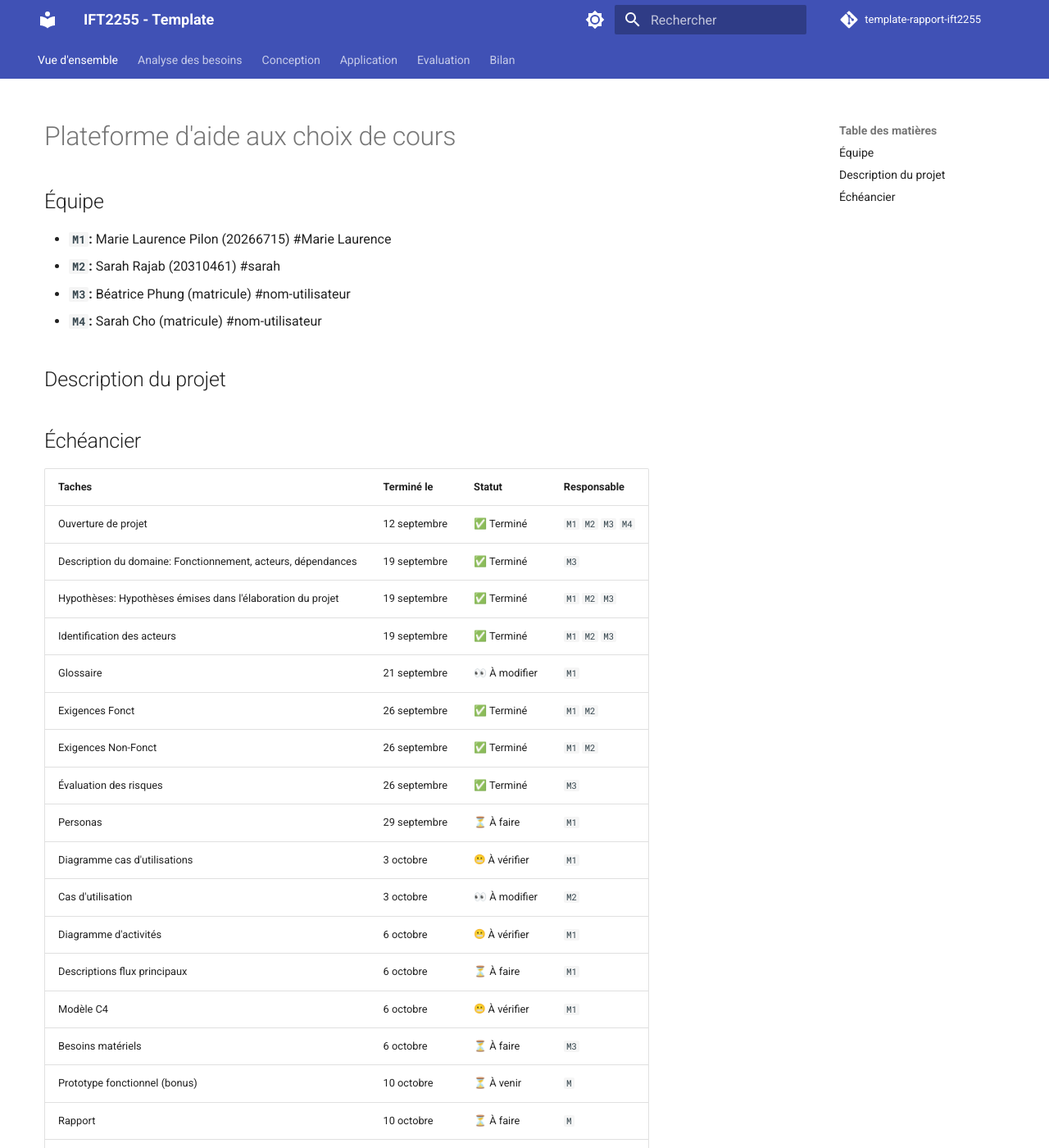
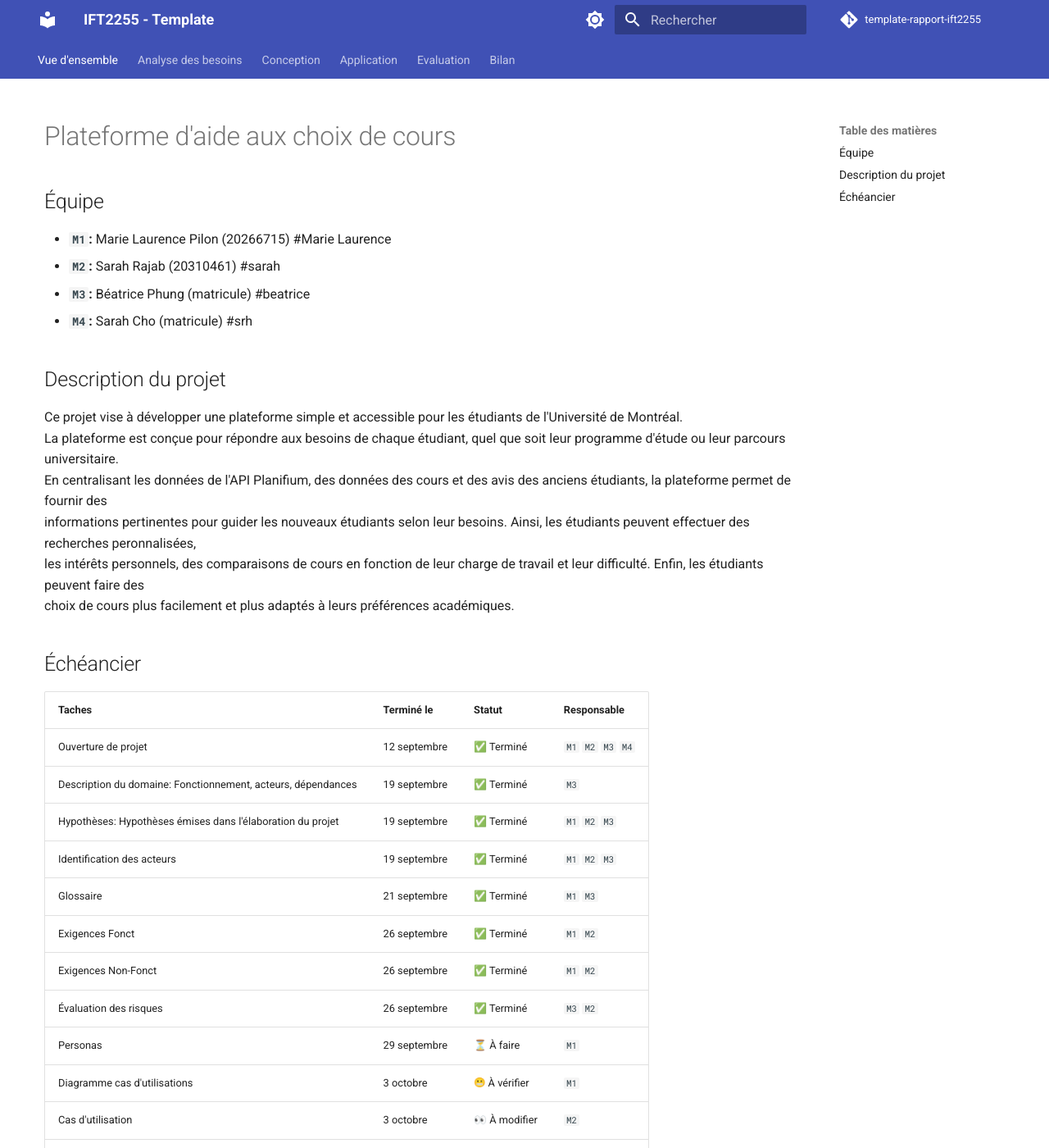
Before and after one commit to mango825/devoir-1, an MkDocs documentation site: the page built from docs/index.md, in a window 1280 px wide and 1400 px high. Shown: the whole window at 82% size. Built offline with MkDocs 1.6.1 and Material for MkDocs 9.7.7, drawn with Linux system fonts in a browser that asks for light colours; emoji names are drawn with the system emoji font; comment, search, counter and statistics services are not loaded; some of the changed text lies outside the part shown.

Commit message:
Ajout d'une description du projet et des exigences

```diff
--- a/docs/index.md
+++ b/docs/index.md
@@ -16,23 +16,30 @@ title: Vue d'ensemble
 
 - **`M1`:** Marie Laurence Pilon (20266715) #Marie Laurence
 - **`M2`:** Sarah Rajab (20310461) #sarah
-- **`M3`:** Béatrice Phung (matricule) #nom-utilisateur
-- **`M4`:** Sarah Cho (matricule) #nom-utilisateur
+- **`M3`:** Béatrice Phung (matricule) #beatrice
+- **`M4`:** Sarah Cho (matricule) #srh
 
 ## Description du projet
+
+Ce projet vise à développer une plateforme simple et accessible pour les étudiants de l'Université de Montréal.
+La plateforme est conçue pour répondre aux besoins de chaque étudiant, quel que soit leur programme d'étude ou leur parcours universitaire.
+En centralisant les données de l'API Planifium, des données des cours et des avis des anciens étudiants, la plateforme permet de fournir des
+informations pertinentes pour guider les nouveaux étudiants selon leur besoins. Ainsi, les étudiants peuvent effectuer des recherches peronnalisées,
+les intérêts personnels, des comparaisons de cours en fonction de leur charge de travail et leur difficulté. Enfin, les étudiants peuvent faire des
+choix de cours plus facilement et plus adaptés à leurs préférences académiques.
 
 ## Échéancier
 
 | Taches                        | Terminé le    | Statut      | Responsable  |
 |-------------------------------|---------------|-------------|--------------|
-| Ouverture de projet           | 12 septembre  | ✅ Terminé  | `M1` `M2` `M3` `M4`         |
-| Description du domaine:  Fonctionnement, acteurs, dépendances        | 19 septembre  | ✅ Terminé  | `M3`     |
-| Hypothèses: Hypothèses émises dans l'élaboration du projet | 19 septembre  | ✅ Terminé  | `M1` `M2` `M3`    |
-| Identification des acteurs    | 19 septembre  | ✅ Terminé  | `M1` `M2` `M3`    |
-| Glossaire                     | 21 septembre  | 👀 À modifier   | `M1`         |
-| Exigences Fonct               | 26 septembre  | ✅ Terminé  | `M1` `M2`    |
-| Exigences Non-Fonct           | 26 septembre  | ✅ Terminé  | `M1` `M2`    |
-| Évaluation des risques        | 26 septembre  | ✅ Terminé  | `M3`         |
+| Ouverture de projet           | 12 septembre  | ✅ Terminé  | `M1` `M2` `M3` `M4` |
+| Description du domaine:  Fonctionnement, acteurs, dépendances        | 19 septembre  | ✅ Terminé  | `M3` |
+| Hypothèses: Hypothèses émises dans l'élaboration du projet | 19 septembre  | ✅ Terminé  | `M1` `M2` `M3` |
+| Identification des acteurs    | 19 septembre  | ✅ Terminé  | `M1` `M2` `M3` |
+| Glossaire                     | 21 septembre  | ✅ Terminé   | `M1`  `M3` |
+| Exigences Fonct               | 26 septembre  | ✅ Terminé  | `M1` `M2` |
+| Exigences Non-Fonct           | 26 septembre  | ✅ Terminé  | `M1` `M2` |
+| Évaluation des risques        | 26 septembre  | ✅ Terminé  | `M3` `M2` |
 | Personas                      | 29 septembre  | ⏳ À faire  | `M1`         |
 | Diagramme cas d'utilisations           | 3 octobre     |:grimacing: À vérifier  | `M1`         |
 | Cas d'utilisation             | 3 octobre     | 👀 À modifier  | `M2`         |
@@ -42,4 +49,4 @@ title: Vue d'ensemble
 | Besoins matériels             | 6 octobre     | ⏳ À faire | `M3`         |
 | Prototype fonctionnel (bonus) | 10 octobre    | ⏳ À venir  | `M`         |
 | Rapport                       | 10 octobre    | ⏳ À faire  | `M`         |
-| README: Brève description du projet, organisation du répertoire | 10 octobre    | ⏳ À venir  | `M3`         |
+| README: Brève description du projet, organisation du répertoire | 4 octobre    | ✅ Terminé  | `M3` |
```
Also changed, not shown: docs/besoins/cas-utilisation.md (+4 -4 lines), docs/besoins/exigences.md (+9 -8 lines), docs/besoins/index.md (+1 -0 lines), docs/besoins/risques.md (+3 -4 lines).
